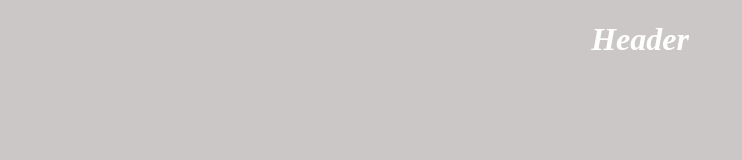
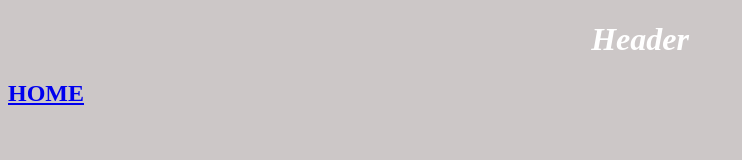
Before and after one commit to hellokristinafaye/play, a plain HTML site: page index.html in a window 1280 px wide. Shown: the whole page, without its empty margins (0-742 px from the left). Drawn offline with Linux system fonts and the light colour scheme; a web font is replaced by a local one.

Commit message:
navbar content started

```diff
--- a/index.html
+++ b/index.html
@@ -22,6 +22,10 @@
             <h1 class="header">Header</h1>
         </header>
 
+        <nav class="nav-bar">
+            <h2 class="nav-links"><a href="#" class="">HOME</a></h2>
+        </nav>
+
 
     </div>
 
```
